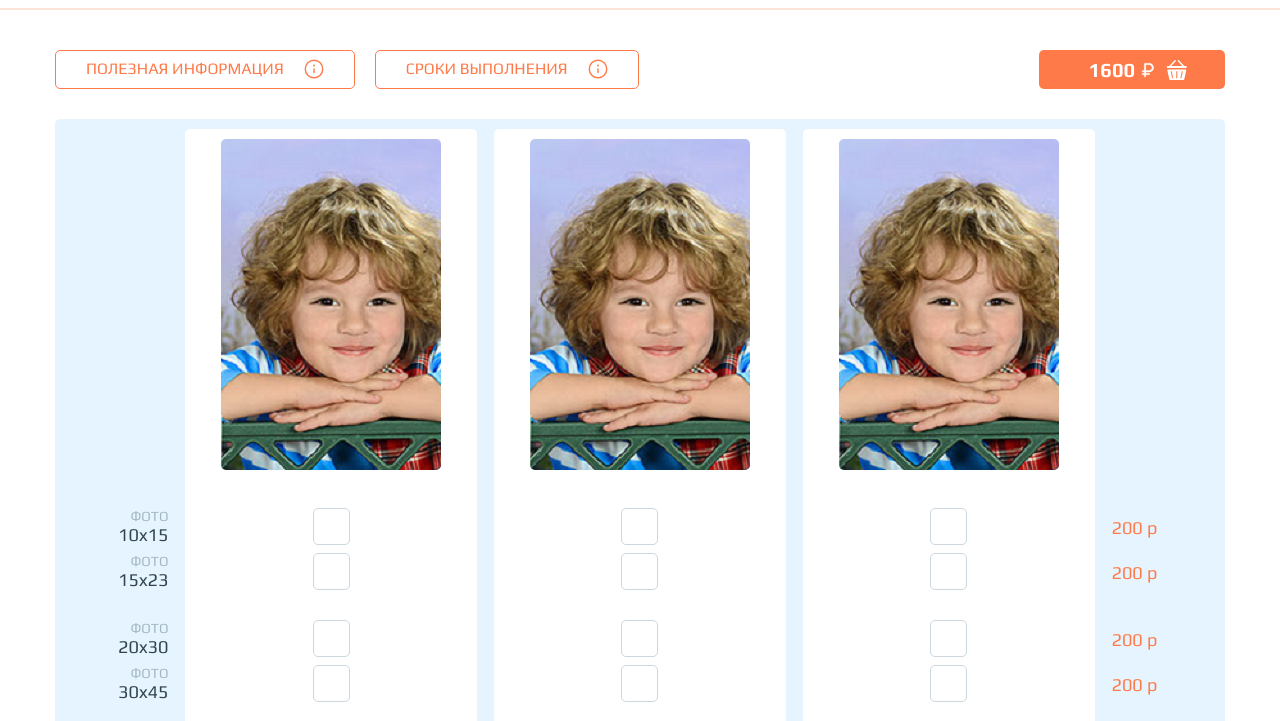
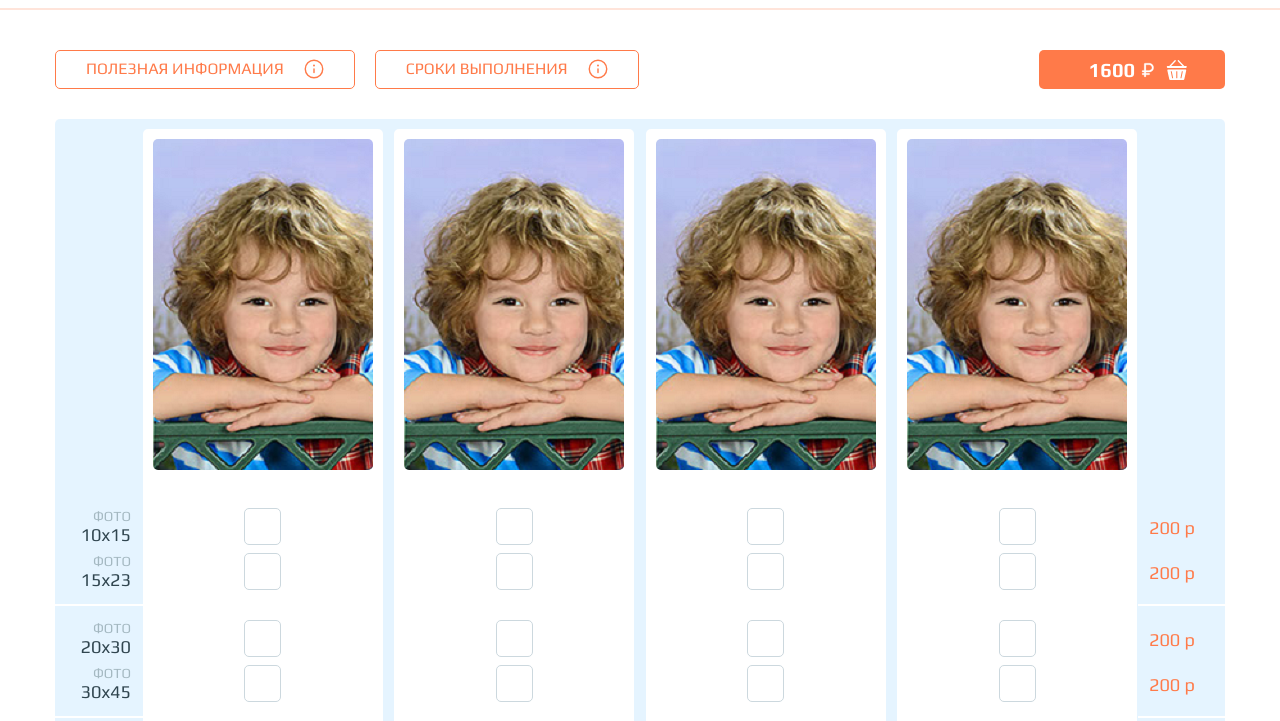
Before and after one commit to Heytany/KIDS_PHOTO2, a plain HTML site: page order-photo.html in a window 1280 px wide. Shown: the part 70-791 px from the top of the page. Drawn offline with Linux system fonts and the light colour scheme.

Commit message:
Bug via lines on orders

```diff
--- a/order-photo.html
+++ b/order-photo.html
@@ -276,6 +276,43 @@
                                 </button>
 
                             </div>
+                            <div class="main-order__item-column">
+                                <div class="main-order__image-container">
+                                    <img src="./img/order-detail/1.png" alt="">
+                                </div>
+
+                                <div class="main-order__photo-couple">
+                                    <div class="main-order__input-counter">
+                                        <input  type="number" name="size" class="main-order__input">
+                                    </div>
+                                    <div class="main-order__input-counter">
+                                        <input  type="number" name="size" class="main-order__input">
+                                    </div>
+                                </div>
+
+                                <div class="main-order__photo-couple">
+                                    <div class="main-order__input-counter">
+                                        <input  type="number" name="size" class="main-order__input">
+                                    </div>
+                                    <div class="main-order__input-counter">
+                                        <input  type="number" name="size" class="main-order__input">
+                                    </div>
+                                </div>
+
+                                <div class="main-order__photo-couple">
+                                    <div class="main-order__input-counter">
+                                        <input  type="number" name="size" class="main-order__input">
+                                    </div>
+                                    <div class="main-order__input-counter">
+                                        <input  type="number" name="size" class="main-order__input">
+                                    </div>
+                                </div>
+
+                                <button class="main-order__pick-size">
+                                    <span>Выбрать размер</span>
+                                </button>
+
+                            </div>
                             <div class="main-order__startend-column">
                                 <div class="main-order__blank-space"></div>
                                 <div class="main-order__photo-couple">
--- a/styles/main.scss
+++ b/styles/main.scss
@@ -941,13 +941,13 @@ body {
   &__startend-column{
     display: flex;
     flex-direction: column;
-    flex: 9% 0 1;
+    flex: 6% 0 1;
 
   }
   &__item-column{
     display: flex;
     flex-direction: column;
-    flex: 25% 0 1;
+    flex: 15% 0 1;
     align-items: center;
     background: #FFFFFF;
     border-radius: 5px;
@@ -1024,6 +1024,7 @@ body {
 
   &__photo-couple{
     margin-bottom: 14px;
+    position: relative;
   }
   &__startend-column &__photo-couple,
   &__item-column &__photo-couple,
@@ -1035,15 +1036,50 @@ body {
   {
 
   }
-  &__item-column &__photo-couple:after
+  &__item-column &__photo-couple::after
   {
+    position: absolute;
+    content:'';
+    display:inline-block;
+    vertical-align:middle;
+    width:500%;
+    height:2px;
+    background:#A4B8C1;
+    border:solid #FFF;
+    border-width:0.5em 0;
+    margin-left:-200%;
+    opacity: 0.4;
+
     }
+
+  &__startend-column &__photo-couple::after
+  {
+    position: absolute;
+    content:'';
+    display:inline-block;
+    vertical-align:middle;
+    width:139%;
+    height:2px;
+    top: 106%;
+    background:#FFFFFF;
+    margin-left: -16%;
+
+  }
 
   &__startend-column &__photo-couple:last-child,
   &__item-column &__photo-couple:last-child,
   {
     margin-bottom: 0px;
   }
+
+  &__item-column &__photo-couple:last-child
+  {
+    background: #DE5929;
+    opacity: 1;
+  }
+
+
+
 
   &__pick-size{
     margin: 22px 0px 25px 0;
```
Also changed, not shown: styles/main.css, 1 other file.
